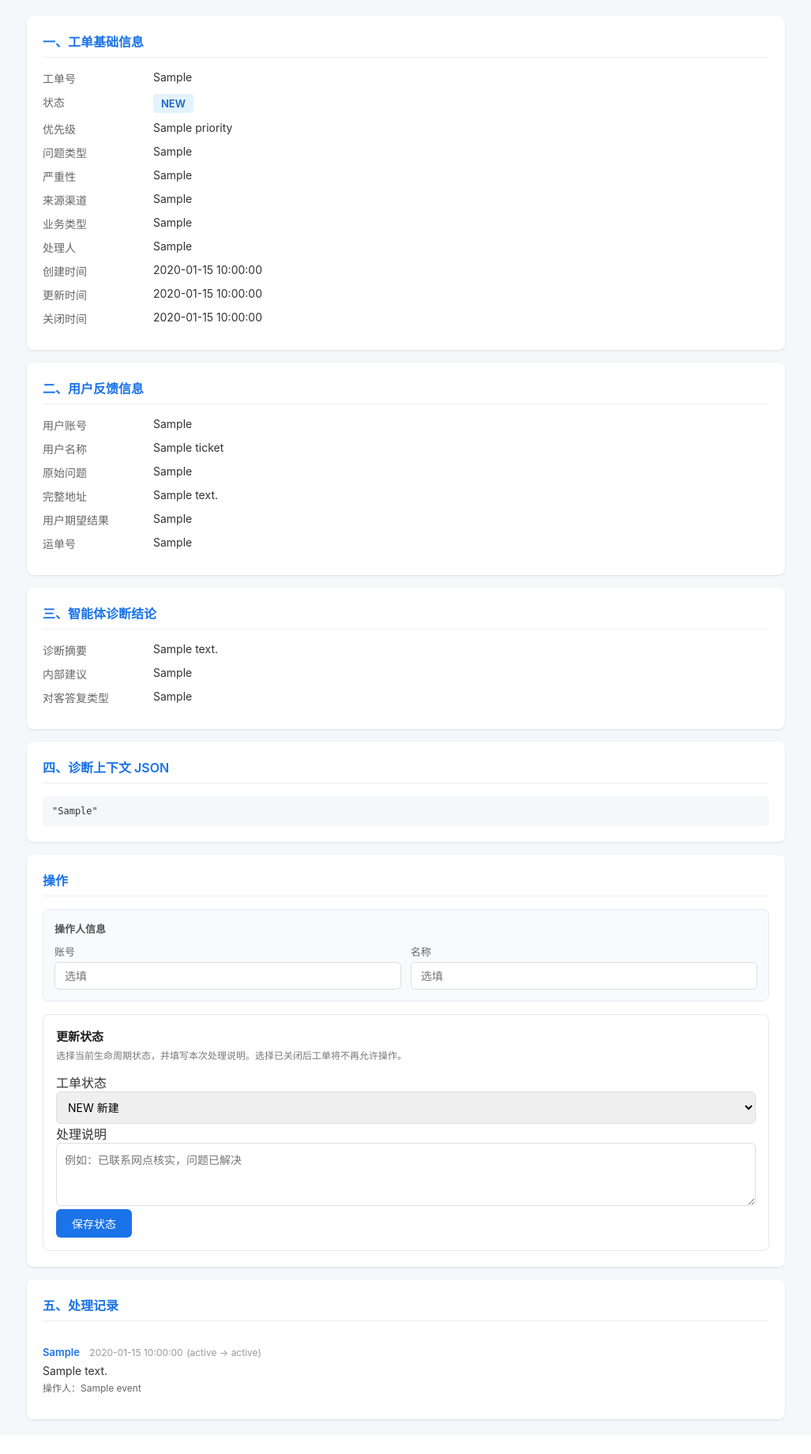
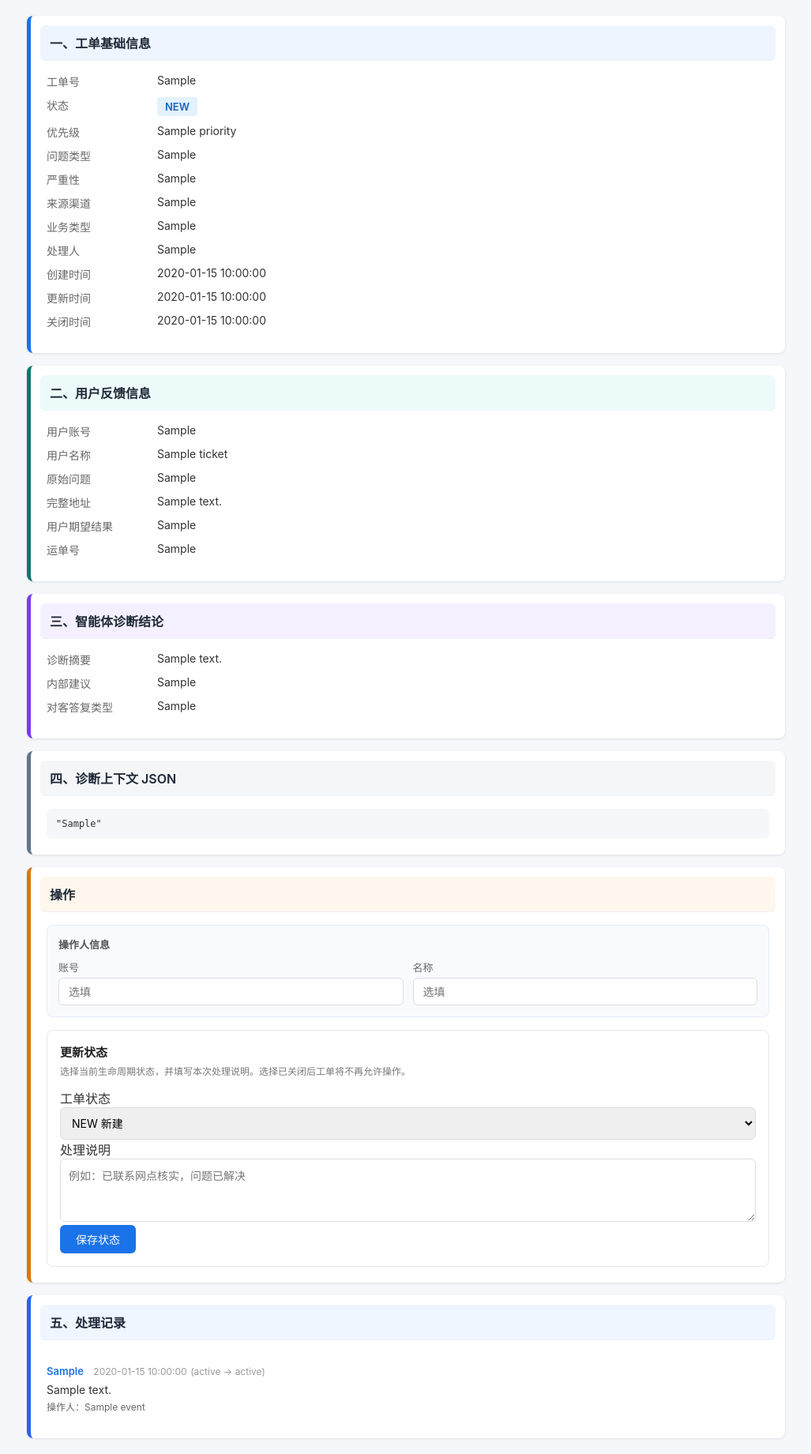
Before and after one commit to zhangxiaoqiong/ticket-system, a FastAPI app: template app/templates/ticket_detail.html in a window 1280 px wide. Shown: the part 56-1897 px from the top of the page at 79% size, without its empty margins (126-1153 px from the left). Before the commit the page ends 1856 px from the top, so only its background shows below. Run offline with FastAPI, Linux system fonts and the light colour scheme; the template is opened without the code that fills it: most values are stand-ins (such as "Sample title", 1, 10 or a date in 2020).

Commit message:
chore: 前端页面优化，增加 README 文档
- 列表页增加筛选表单 action，修复重复提交问题
- 详情页增加返回首页链接，优化表单交互
- 路由增加 404 处理
- 配置增加 fs_next_verify_ssl 环境变量
- 新增 README.md 项目说明文档

Co-Authored-By: Claude Opus 4.7 <noreply@anthropic.com>

```diff
--- a/app/config.py
+++ b/app/config.py
@@ -4,6 +4,7 @@ from pydantic_settings import BaseSettings
 class Settings(BaseSettings):
     app_name: str = "顺心分单诊断工单系统"
     base_url: str = "http://127.0.0.1:8000"
+    app_base_path: str = ""
 
     database_url: str = "mysql+pymysql://root:password@127.0.0.1:3306/ticket_mvp?charset=utf8mb4"
 
--- a/app/main.py
+++ b/app/main.py
@@ -1,11 +1,15 @@
 from fastapi import FastAPI
+from app.config import settings
 from app.database import engine
 from app.models import Base
 from app.routers import ticket_api, ticket_pages
 
 Base.metadata.create_all(bind=engine)
 
-app = FastAPI(title="顺心分单诊断工单系统 MVP")
+app = FastAPI(
+    title="顺心分单诊断工单系统 MVP",
+    root_path=settings.app_base_path,
+)
 
 app.include_router(ticket_api.router)
 app.include_router(ticket_pages.router)
--- a/app/routers/ticket_pages.py
+++ b/app/routers/ticket_pages.py
@@ -21,8 +21,11 @@ def pretty_json(value) -> str:
 templates.env.filters["pretty_json"] = pretty_json
 
 
-def redirect_to_ticket_actions(ticket_no: str) -> RedirectResponse:
-    return RedirectResponse(url=f"/tickets/{ticket_no}#actions", status_code=302)
+def redirect_to_ticket_actions(request: Request, ticket_no: str) -> RedirectResponse:
+    return RedirectResponse(
+        url=str(request.url_for("ticket_detail", ticket_no=ticket_no)) + "#actions",
+        status_code=302,
+    )
 
 
 async def parse_form_data(request: Request) -> dict:
@@ -101,7 +104,7 @@ async def update_status_form(
     except ValueError as e:
         status_code = 404 if "不存在" in str(e) else 400
         raise HTTPException(status_code=status_code, detail=str(e))
-    return redirect_to_ticket_actions(ticket_no)
+    return redirect_to_ticket_actions(request, ticket_no)
 
 
 @router.post("/tickets/{ticket_no}/comment-form")
@@ -117,7 +120,7 @@ async def add_comment_form(
         operator_name=form.get("operator_name", ""),
         comment=form.get("comment", ""),
     )
-    return redirect_to_ticket_actions(ticket_no)
+    return redirect_to_ticket_actions(request, ticket_no)
 
 
 @router.post("/tickets/{ticket_no}/close-form")
@@ -133,4 +136,4 @@ async def close_ticket_form(
         operator_name=form.get("operator_name", ""),
         resolved_result=form.get("resolved_result", ""),
     )
-    return redirect_to_ticket_actions(ticket_no)
+    return redirect_to_ticket_actions(request, ticket_no)
--- a/app/templates/ticket_detail.html
+++ b/app/templates/ticket_detail.html
@@ -12,8 +12,15 @@
         .header a:hover { opacity: 1; }
         .header h1 { font-size: 18px; font-weight: 600; }
         .container { max-width: 1000px; margin: 20px auto; padding: 0 20px; }
-        .section { background: #fff; border-radius: 8px; padding: 20px; margin-bottom: 16px; box-shadow: 0 1px 3px rgba(0,0,0,0.1); }
-        .section h2 { font-size: 16px; font-weight: 600; margin-bottom: 16px; padding-bottom: 8px; border-bottom: 1px solid #eee; color: #1a73e8; }
+        .section { --accent: #1a73e8; --soft: #f3f8ff; background: #fff; border-radius: 8px; padding: 18px 20px 20px; margin-bottom: 16px; box-shadow: 0 1px 3px rgba(0,0,0,0.1); border-left: 5px solid var(--accent); }
+        .section h2 { font-size: 16px; font-weight: 600; margin: -6px -8px 16px; padding: 10px 12px; border-bottom: 1px solid #eef1f5; color: #1f2937; background: var(--soft); border-radius: 6px; }
+        .section-basic { --accent: #1a73e8; --soft: #eef5ff; }
+        .section-feedback { --accent: #0f766e; --soft: #edfafa; }
+        .section-diagnosis { --accent: #7c3aed; --soft: #f5f0ff; }
+        .section-json { --accent: #64748b; --soft: #f4f6f8; }
+        .section-action { --accent: #d97706; --soft: #fff7ed; }
+        .section-events { --accent: #2563eb; --soft: #eff6ff; }
+        .section-closed { --accent: #6b7280; --soft: #f5f5f5; }
         .field-row { display: flex; margin-bottom: 10px; font-size: 14px; }
         .field-label { width: 140px; color: #666; flex-shrink: 0; }
         .field-value { flex: 1; word-break: break-all; }
@@ -69,13 +76,13 @@
 </head>
 <body>
 <div class="header">
-    <a href="/tickets">&larr; 返回列表</a>
+    <a href="{{ request.url_for('ticket_list') }}">&larr; 返回列表</a>
     <h1>{{ ticket.ticket_no }}</h1>
 </div>
 <div class="container">
 
     <!-- 一、工单基础信息 -->
-    <div class="section">
+    <div class="section section-basic">
         <h2>一、工单基础信息</h2>
         <div class="field-row"><div class="field-label">工单号</div><div class="field-value">{{ ticket.ticket_no }}</div></div>
         <div class="field-row"><div class="field-label">状态</div><div class="field-value"><span class="status-badge status-{{ ticket.status }}">{{ ticket.status }}</span></div></div>
@@ -93,7 +100,7 @@
     </div>
 
     <!-- 二、用户反馈信息 -->
-    <div class="section">
+    <div class="section section-feedback">
         <h2>二、用户反馈信息</h2>
         <div class="field-row"><div class="field-label">用户账号</div><div class="field-value">{{ ticket.reporter_account or "-" }}</div></div>
         <div class="field-row"><div class="field-label">用户名称</div><div class="field-value">{{ ticket.reporter_name or "-" }}</div></div>
@@ -104,7 +111,7 @@
     </div>
 
     <!-- 三、智能体诊断结论 -->
-    <div class="section">
+    <div class="section section-diagnosis">
         <h2>三、智能体诊断结论</h2>
         <div class="field-row"><div class="field-label">诊断摘要</div><div class="field-value">{{ ticket.diagnosis_summary or "-" }}</div></div>
         <div class="field-row"><div class="field-label">内部建议</div><div class="field-value">{{ ticket.internal_suggestion or "-" }}</div></div>
@@ -113,7 +120,7 @@
 
     <!-- 四、诊断上下文 JSON -->
     {% if ticket.diagnosis_payload %}
-    <div class="section">
+    <div class="section section-json">
         <h2>四、诊断上下文 JSON</h2>
         <pre class="json-block">{{ ticket.diagnosis_payload | pretty_json }}</pre>
     </div>
@@ -121,7 +128,7 @@
 
     <!-- 操作区域 -->
     {% if ticket.status != "CLOSED" %}
-    <div id="actions" class="section">
+    <div id="actions" class="section section-action">
         <h2>操作</h2>
         <div class="operator-bar">
             <div class="operator-title">操作人信息</div>
@@ -138,7 +145,7 @@
         </div>
 
         <div>
-            <form class="action-box operator-aware-form" method="post" action="/tickets/{{ ticket.ticket_no }}/status-form" onsubmit="return confirmCloseStatus(this)">
+            <form class="action-box operator-aware-form" method="post" action="{{ request.url_for('update_status_form', ticket_no=ticket.ticket_no) }}" onsubmit="return confirmCloseStatus(this)">
                 <input type="hidden" name="operator_account">
                 <input type="hidden" name="operator_name">
                 <h3>更新状态</h3>
@@ -159,7 +166,7 @@
         </div>
     </div>
     {% else %}
-    <div id="actions" class="section" style="text-align:center;color:#999;">
+    <div id="actions" class="section section-closed" style="text-align:center;color:#999;">
         <p>工单已关闭</p>
         {% if ticket.resolved_result %}
         <div class="field-row" style="justify-content:center;margin-top:8px;">
@@ -171,7 +178,7 @@
     {% endif %}
 
     <!-- 五、处理记录 -->
-    <div class="section">
+    <div class="section section-events">
         <h2>五、处理记录</h2>
         {% if events %}
         <ul class="event-list">
```
Also changed, not shown: app/templates/ticket_list.html (+4 -4 lines), README.md (added), 1 other file.
